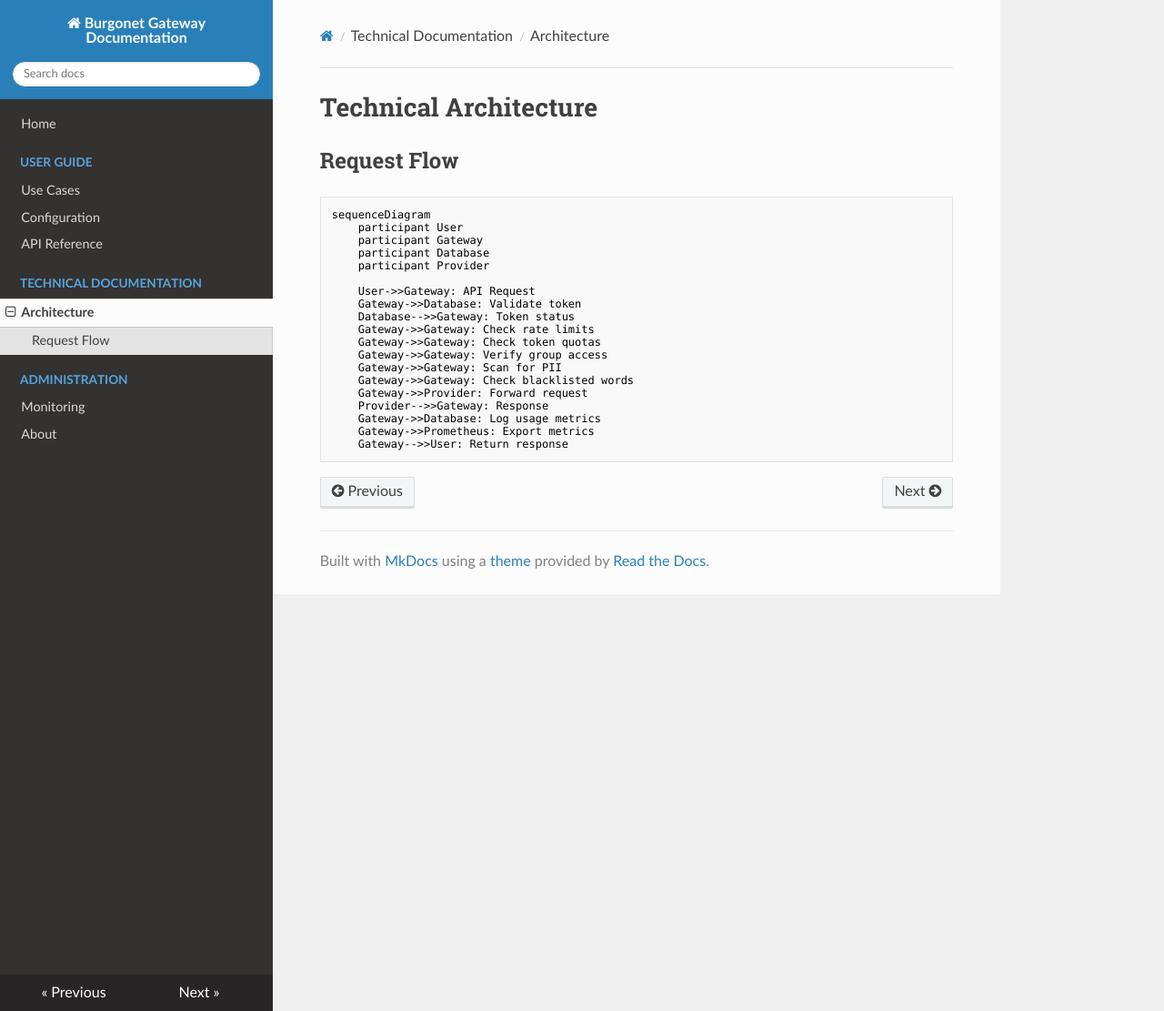
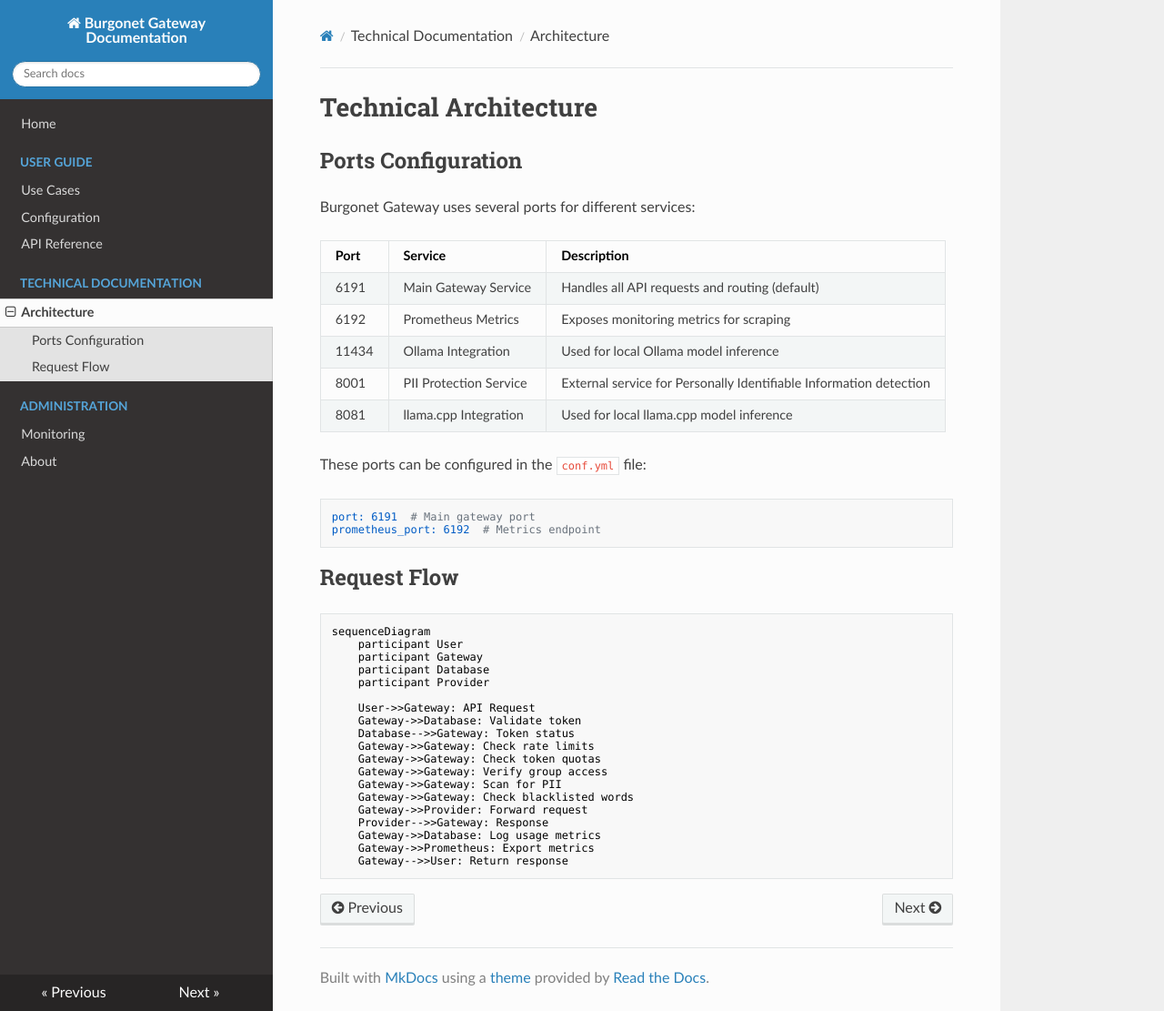
Before and after one commit to scampion/burgonet-gateway, an MkDocs documentation site: the page built from docs/technical.md, in a window 1280 px wide and 1111 px high. Shown: the whole window at 91% size. Built offline with MkDocs 1.6.1, drawn with Linux system fonts in a browser that asks for light colours; nearby versions of some CDN libraries.

Commit message:
docs: add ports configuration section to technical documentation

````diff
--- a/docs/technical.md
+++ b/docs/technical.md
@@ -1,5 +1,24 @@
 
 # Technical Architecture
+
+## Ports Configuration
+
+Burgonet Gateway uses several ports for different services:
+
+| Port  | Service                     | Description                                                                 |
+|-------|-----------------------------|-----------------------------------------------------------------------------|
+| 6191  | Main Gateway Service        | Handles all API requests and routing (default)                             |
+| 6192  | Prometheus Metrics          | Exposes monitoring metrics for scraping                                    |
+| 11434 | Ollama Integration          | Used for local Ollama model inference                                       |
+| 8001  | PII Protection Service      | External service for Personally Identifiable Information detection         |
+| 8081  | llama.cpp Integration       | Used for local llama.cpp model inference                                    |
+
+These ports can be configured in the `conf.yml` file:
+
+```yaml
+port: 6191  # Main gateway port
+prometheus_port: 6192  # Metrics endpoint
+```
 
 ## Request Flow
 
````
